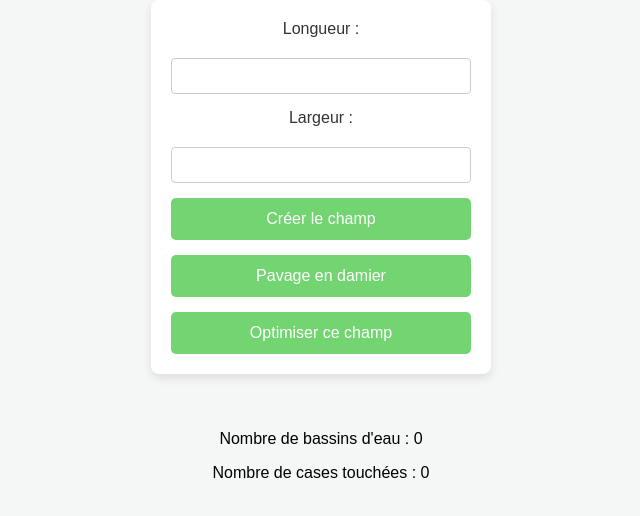
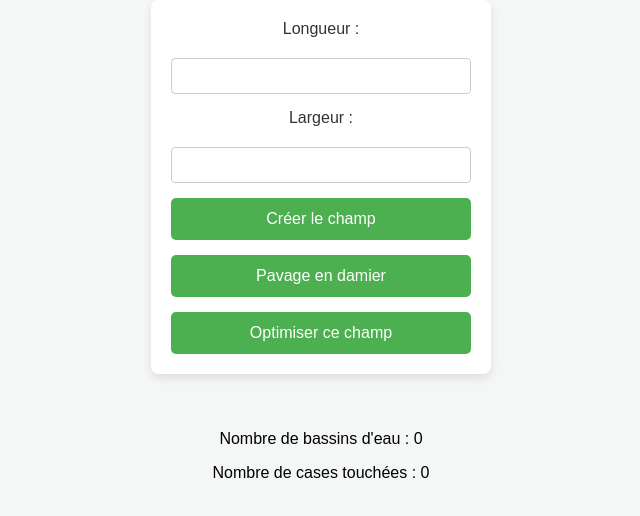
Before and after one commit to rimnebi01/rimnebi01.github.io, a plain HTML site: page index.html in a window 1280 px wide. Shown: the part 78-594 px from the top of the page, without its empty margins (319-959 px from the left). Drawn offline with Linux system fonts and the light colour scheme.

Commit message:
change color  index.html

```diff
--- a/index.html
+++ b/index.html
@@ -51,7 +51,7 @@
         .controls button {
             padding: 12px;
             font-size: 16px;
-            background-color: #72D572;
+            background-color: #4CAF50;
             color: white;
             border: none;
             border-radius: 5px;
```
